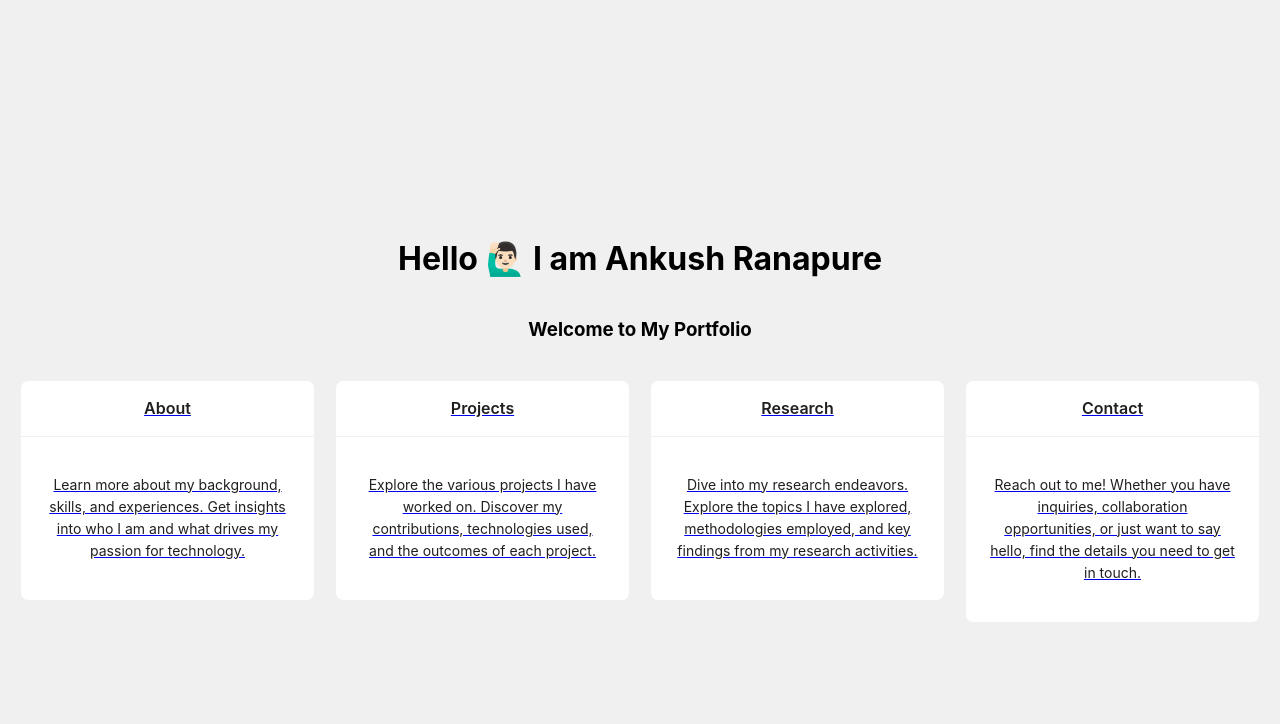
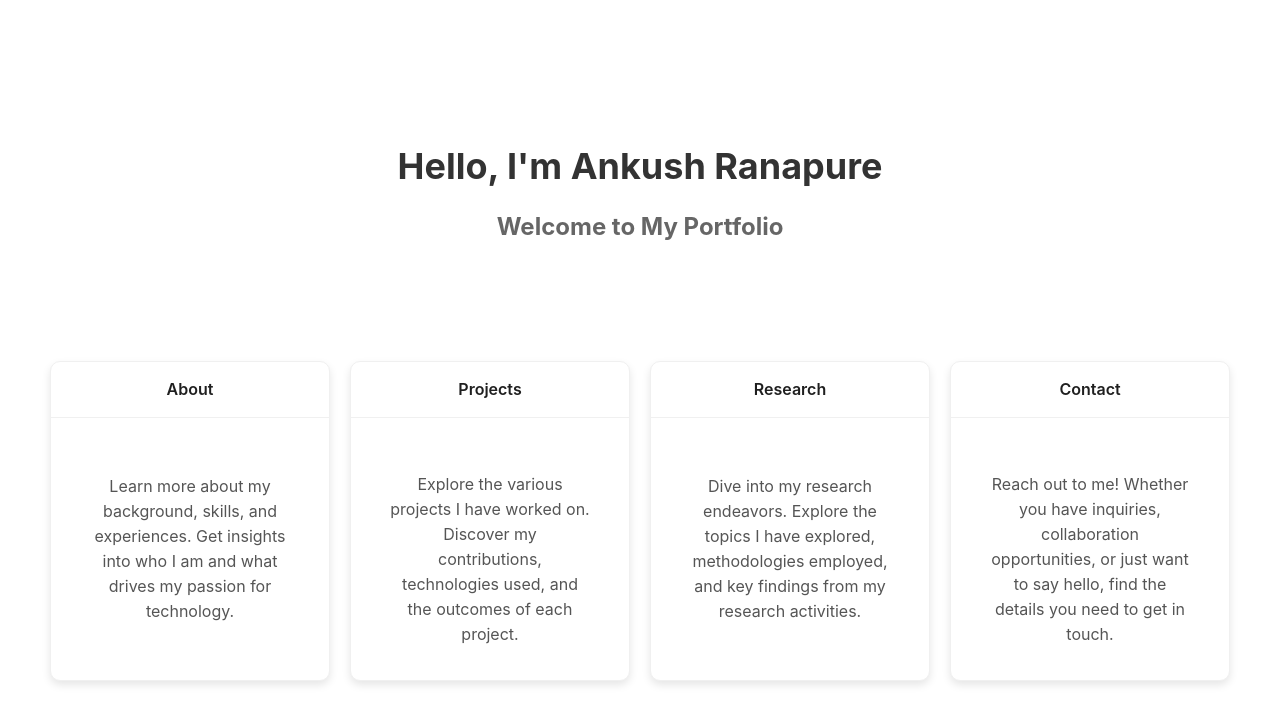
Before and after one commit to ar2653/base-application, a React (Create React App) app: page / in a window 1280 px wide. Shown: the top 724 px of the page. Built offline with nearby package versions, Linux system fonts and the light colour scheme.

Commit message:
Updated landing page

```diff
--- a/src/App.css
+++ b/src/App.css
@@ -1,35 +1,61 @@
+/* App.css */
+.landing-container {
+  display: flex;
+  justify-content: center;
+  align-items: center;
+  height: 100vh;
+}
+
 .landing-content {
-  display: flex;
-  flex-direction: column;
-  align-items: center;
-  justify-content: center;
-  min-height: 100vh;
-  background: #f0f0f0; /* Set background color as needed */
-  padding: 20px;
   text-align: center;
 }
 
-/* Grid layout for cards */
-.landing-card-grid {
-  display: grid;
-  grid-template-columns: repeat(4, 1fr); /* Four columns with equal width */
-  gap: 20px; /* Gap between cards */
-  margin-top: 20px; /* Add spacing between greeting and cards */
+.landing-about {
+  margin-bottom: 30px;
 }
 
-/* Style for individual cards */
-.landing-card {
-  display: flex;
-  justify-content: center;
-  align-items: center;
-  text-align: center;
-  background: #fff; /* Card background color */
-  padding: 20px;
-  border-radius: 8px;
-  box-shadow: 0 2px 4px rgba(0, 0, 0, 0.1); /* Optional: Add box shadow for cards */
+.landing-title {
+  font-size: 36px;
+  color: #333;
 }
 
-/* About.module.css */
+.landing-subtitle {
+  font-size: 24px;
+  color: #666;
+  margin-bottom: 120px;
+}
+
+.landing-card-grid {
+  display: flex;
+  flex-wrap: wrap;
+  justify-content: center;
+  gap: 20px;
+}
+
+.card-link {
+  text-decoration: none;
+  color: inherit;
+}
+
+.landing-card {
+  width: 280px;
+  height: 320px;
+  border-radius: 10px;
+  box-shadow: 0 4px 8px rgba(0, 0, 0, 0.1);
+  display: flex;
+  flex-direction: column;
+  justify-content: space-between;
+}
+
+.card-text {
+  font-size: 16px;
+  color: #555;
+  padding: 15px;
+  flex-grow: 1;
+}
+
+
+/* About.css */
 .aboutContainer {
   padding: 20px;
   background-color: #f0f0f0;
@@ -40,13 +66,18 @@
   margin: 0 auto;
 }
 
-.aboutme {
-  text-align: left;
+.aboutText {
+  font-size: 16px;
+  line-height: 1.5;
+  text-align: justify;
+  margin-bottom: 20px;
 }
 
-.techCard {
-  margin-top: 20px;
+.aboutme {
+  border-bottom: 10px;
+  margin-bottom: 10px;
 }
+
 
 .cardContent {
   background-color: #fff;
@@ -55,7 +86,23 @@
   box-shadow: 0 2px 4px rgba(0, 0, 0, 0.1);
 }
 
+.techCard {
+  width: 100%;
+  display: flex;
+  flex-direction: column;
+  justify-content: space-between;
+  padding: 20px;
+  height: 100%;
+}
+
+.imageContainer {
+  height: 150px;
+  display: flex;
+  justify-content: center;
+  align-items: center;
+}
+
 .techImage {
-  width: 150px;
-  height: 150px;
+  max-width: 100%;
+  max-height: 100%;
 }
--- a/src/components/Landing.js
+++ b/src/components/Landing.js
@@ -1,36 +1,37 @@
 import React from 'react';
 import { Link } from 'react-router-dom';
 import { Card } from 'antd';
-import '../App.css'; // Import your CSS file for styling
+import '../App.css';
 
 const Landing = () => {
     return (
+        <div className="landing-container">
             <div className="landing-content">
-            <h1>Hello 🙋🏻‍♂️ I am Ankush Ranapure</h1>
-            <h3>Welcome to My Portfolio</h3>
+                <h1 className="landing-title">Hello, I'm Ankush Ranapure</h1>
+                <h3 className="landing-subtitle">Welcome to My Portfolio</h3>
 
                 <div className="landing-card-grid">
-                <Link to="/about" className="card">
-                    <Card title="About">
-                        <p>
+                    <Link to="/about" className="card-link">
+                        <Card title="About" className="landing-card">
+                            <p className="card-text">
                                 Learn more about my background, skills, and experiences.
                                 Get insights into who I am and what drives my passion for technology.
                             </p>
                         </Card>
                     </Link>
 
-                <Link to="/projects" className="card">
-                    <Card title="Projects">
-                        <p>
+                <Link to="/projects" className="card-link">
+                    <Card title="Projects" className="landing-card">
+                        <p className="card-text">
                             Explore the various projects I have worked on.
                             Discover my contributions, technologies used, and the outcomes of each project.
                         </p>
                     </Card>
                 </Link>
 
-                <Link to="/research" className="card">
-                    <Card title="Research">
-                        <p>
+                <Link to="/research" className="card-link">
+                    <Card title="Research" className="landing-card">
+                        <p className="card-text">
                             Dive into my research endeavors.
                             Explore the topics I have explored, methodologies employed,
                             and key findings from my research activities.
@@ -38,9 +39,9 @@ const Landing = () => {
                     </Card>
                 </Link>
 
-                <Link to="/contact" className="card">
-                    <Card title="Contact">
-                        <p>
+                <Link to="/contact" className="card-link">
+                    <Card title="Contact" className="landing-card">
+                        <p className="card-text">
                             Reach out to me! Whether you have inquiries, collaboration opportunities,
                             or just want to say hello, find the details you need to get in touch.
                         </p>
@@ -48,6 +49,7 @@ const Landing = () => {
                 </Link>
             </div>
         </div>
+        </div>
     );
 }
 
--- a/src/components/Projects.js
+++ b/src/components/Projects.js
@@ -18,7 +18,6 @@ const Projects = () => {
                             <p>Details about Project 2</p>
                         </Card>
                     </Col>
-                    {/* Add more cards for Hackathon projects */}
                 </Row>
             </div>
             <div style={{ marginTop: '20px' }}>
@@ -35,10 +34,8 @@ const Projects = () => {
                             <p>Details about Project B</p>
                         </Card>
                     </Col>
-                    {/* Add more cards for work-related projects */}
                 </Row>
             </div>
-            {/* Add more sections and cards as needed */}
         </div>
     );
 }
--- /dev/null
+++ b/src/constants/data.js
@@ -0,0 +1,15 @@
+const description = `I am a passionate graduate student with a strong background in
+software development, specializing in the creation of dynamic web
+applications and high-performance components. Leveraging my
+expertise in technologies such as JavaScript, TypeScript, Vue.js,
+Angular, React.js, Node.js, Express, and MySQL, I have a proven
+track record of delivering innovative and impactful solutions to
+meet the unique needs of clients. As a former Software Engineer at
+Nisum, I honed my skills and developed a commitment to excellence in
+software engineering. Now, I am eagerly seeking internship
+opportunities to further expand my knowledge, contribute to exciting
+projects, and make a meaningful impact in the software industry.
+Let&apos;s connect and explore how I can bring my skills and
+dedication to your team.`;
+
+export default description;
--- a/src/constants/stack.js
+++ b/src/constants/stack.js
@@ -29,7 +29,7 @@ const stack = [
       name: "Python",
       category: "Programming Languages",
       description:
-        "nitiated my Python journey as part of the \"Software Testing and Quality Assurance\" curriculum. Currently focused on testing diverse data structures to enhance code coverage and ensure robust software quality.",
+        "Initiated my Python journey as part of the \"Software Testing and Quality Assurance\" curriculum. Currently focused on testing diverse data structures to enhance code coverage and ensure robust software quality.",
       image: "https://cdn.jsdelivr.net/gh/devicons/devicon/icons/python/python-original.svg",
     },
     {
@@ -114,7 +114,7 @@ const stack = [
       category: "Cloud Services",
       description:
         "Amazon Web Services (AWS) is a comprehensive, evolving cloud computing platform provided by Amazon. It offers a wide range of services, including computing power, storage, and databases, among others.",
-      image: "https://cdn.jsdelivr.net/gh/devicons/devicon/icons/amazonwebservices/amazonwebservices-original.svg",
+      image: "https://cdn.jsdelivr.net/gh/devicons/devicon@latest/icons/amazonwebservices/amazonwebservices-original-wordmark.svg",
     },
     {
       id: 14,
@@ -173,6 +173,13 @@ const stack = [
         "RESTful API development involves designing and building APIs based on the principles of Representational State Transfer (REST). It is a common approach for creating scalable and interoperable web services.",
       image: "https://cdn-icons-png.flaticon.com/512/10169/10169724.png",
     },
+    {
+      id: 22,
+      name: "Docker",
+      category: "Others",
+      description: "Docker is a platform that enables developers to build, deploy, and run applications using containerization technology, providing efficient and consistent environments across different computing environments.",
+      image: "https://cdn.jsdelivr.net/gh/devicons/devicon@latest/icons/docker/docker-original.svg"
+    }
 ];
 
 export default stack;
```
Also changed, not shown: src/components/About.js (+40 -36 lines). Lines whose indentation alone changed are shown as unchanged.
